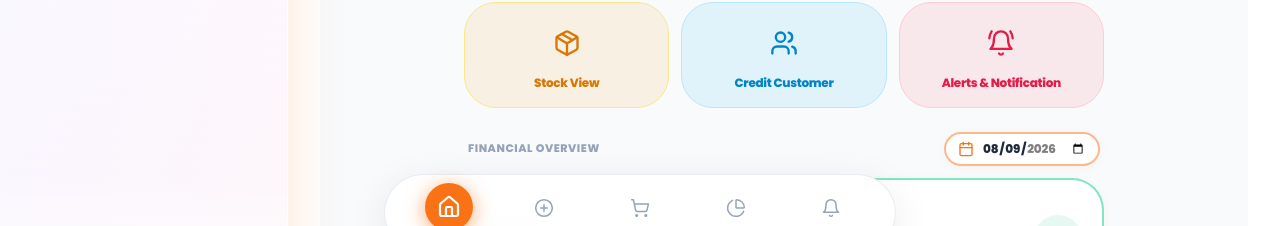
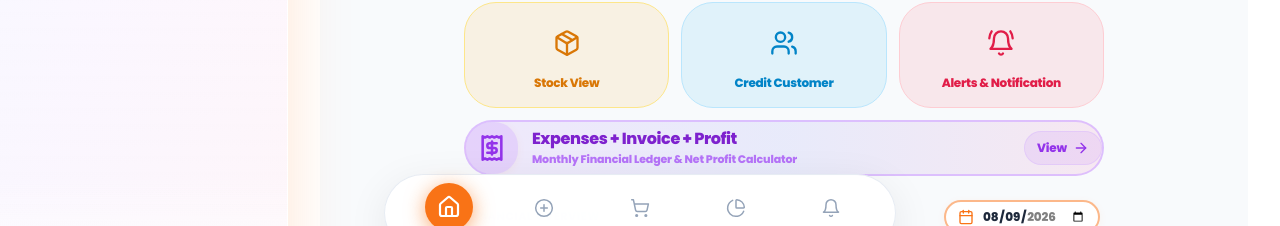
Before and after one commit to hard389/Pestides_Project_Chaudhary_traders, a React (Vite) app: page /dashboard in a window 1280 px wide. Shown: the part 524-750 px from the top of the page. Built offline with nearby package versions, Linux system fonts and the light colour scheme; no server answers; the database is empty; sample sign-in values are in the browser's storage.

Commit message:
Add Expenses, Invoice, and Profit button to Dashboard
Added a new button for Expenses, Invoice, and Profit section with an animated glow effect.

```diff
--- a/src/pages/Dashboard.tsx
+++ b/src/pages/Dashboard.tsx
@@ -34,7 +34,8 @@ import {
   Info,
   RotateCcw,
   Download,
-  Smartphone
+  Smartphone,
+  Receipt
 } from 'lucide-react';
 
 // Firebase Configuration
@@ -634,6 +635,7 @@ export default function Dashboard() {
             </span>
           </div>
 
+          {/* GRID OF QUICK ACCESS ITEMS */}
           <div className="grid grid-cols-3 gap-3">
             {quickAccessItems.map((item, index) => {
               const IconComp = item.icon;
@@ -653,6 +655,34 @@ export default function Dashboard() {
               );
             })}
           </div>
+
+          {/* NEW ROW CARD: EXPENSES + INVOICE + PROFIT */}
+          <button
+            onClick={() => navigate('/quiz')}
+            className="w-full group relative flex items-center justify-between p-4.5 rounded-3xl bg-gradient-to-r from-purple-500/10 via-indigo-500/10 to-pink-500/10 border-2 border-purple-300/80 dark:border-purple-800/60 dark:bg-[#0c1222] transition-all duration-300 transform hover:-translate-y-1 active:scale-[0.98] cursor-pointer hover:shadow-[0_0_25px_rgba(168,85,247,0.35)] overflow-hidden"
+          >
+            <div className="flex items-center gap-3.5 z-10">
+              <div className="p-3 rounded-2xl bg-purple-500/15 text-purple-600 dark:text-purple-400 group-hover:scale-110 transition-transform duration-300 shadow-sm">
+                <Receipt className="h-7 w-7 stroke-[2.2]" />
+              </div>
+              <div className="text-left">
+                <h3 className="text-sm sm:text-base font-black tracking-tight text-purple-700 dark:text-purple-300 group-hover:text-purple-600 dark:group-hover:text-purple-200 transition-colors">
+                  Expenses + Invoice + Profit
+                </h3>
+                <p className="text-[10px] sm:text-[11px] font-extrabold text-purple-500/80 dark:text-purple-400/80">
+                  Monthly Financial Ledger & Net Profit Calculator
+                </p>
+              </div>
+            </div>
+
+            <div className="flex items-center gap-1.5 px-3 py-2 rounded-xl bg-purple-500/10 dark:bg-purple-500/20 text-purple-600 dark:text-purple-300 font-extrabold text-xs group-hover:translate-x-1 transition-transform z-10 shrink-0 border border-purple-300/40 dark:border-purple-700/40">
+              <span>View</span>
+              <ArrowRight className="h-4 w-4" />
+            </div>
+
+            {/* Animated Glow Effect */}
+            <div className="absolute inset-0 bg-gradient-to-r from-transparent via-purple-500/10 to-transparent -translate-x-full group-hover:translate-x-full transition-transform duration-1000 ease-in-out pointer-events-none" />
+          </button>
         </div>
 
         {/* FINANCIAL OVERVIEW SECTION */}
```
